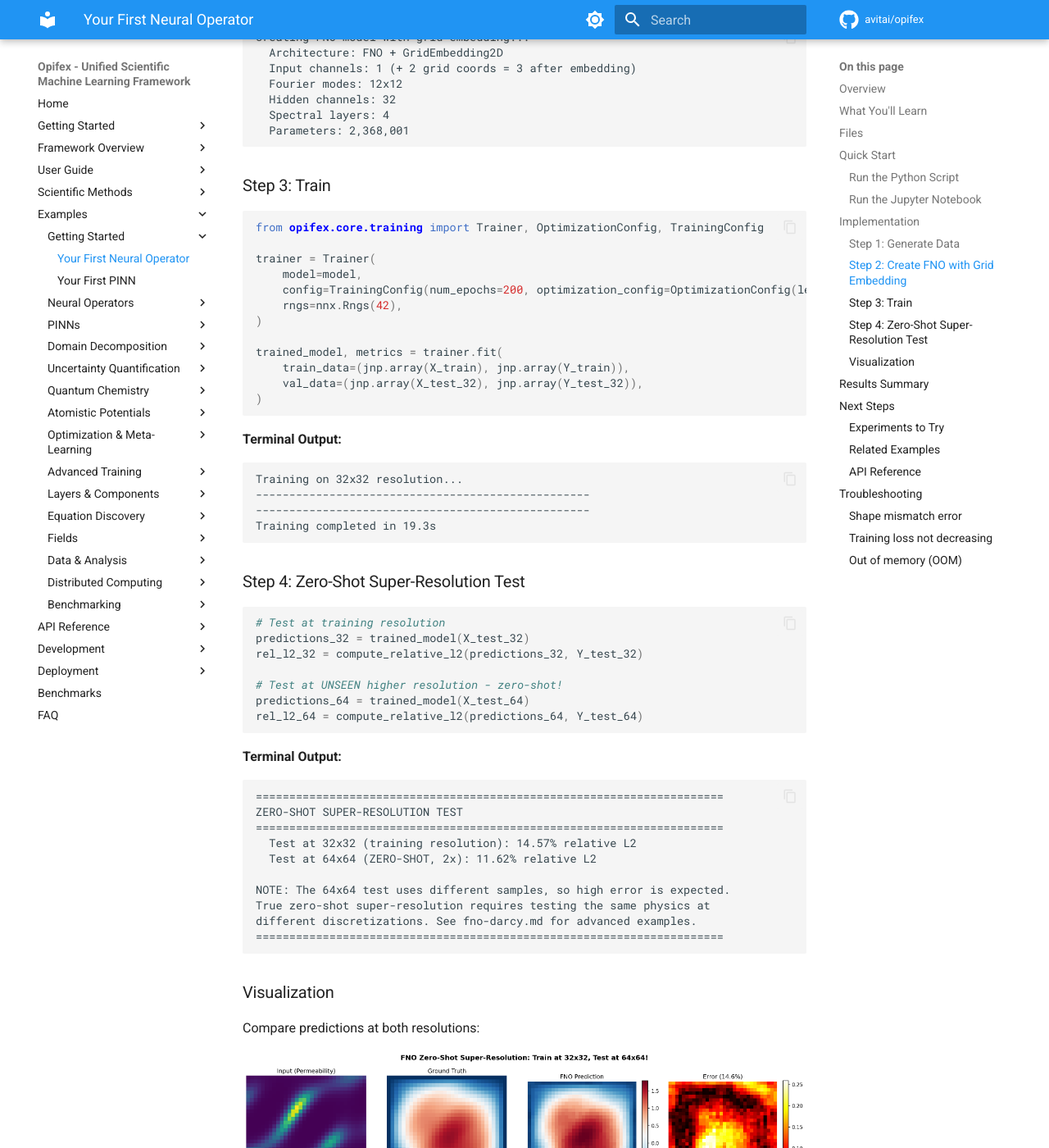
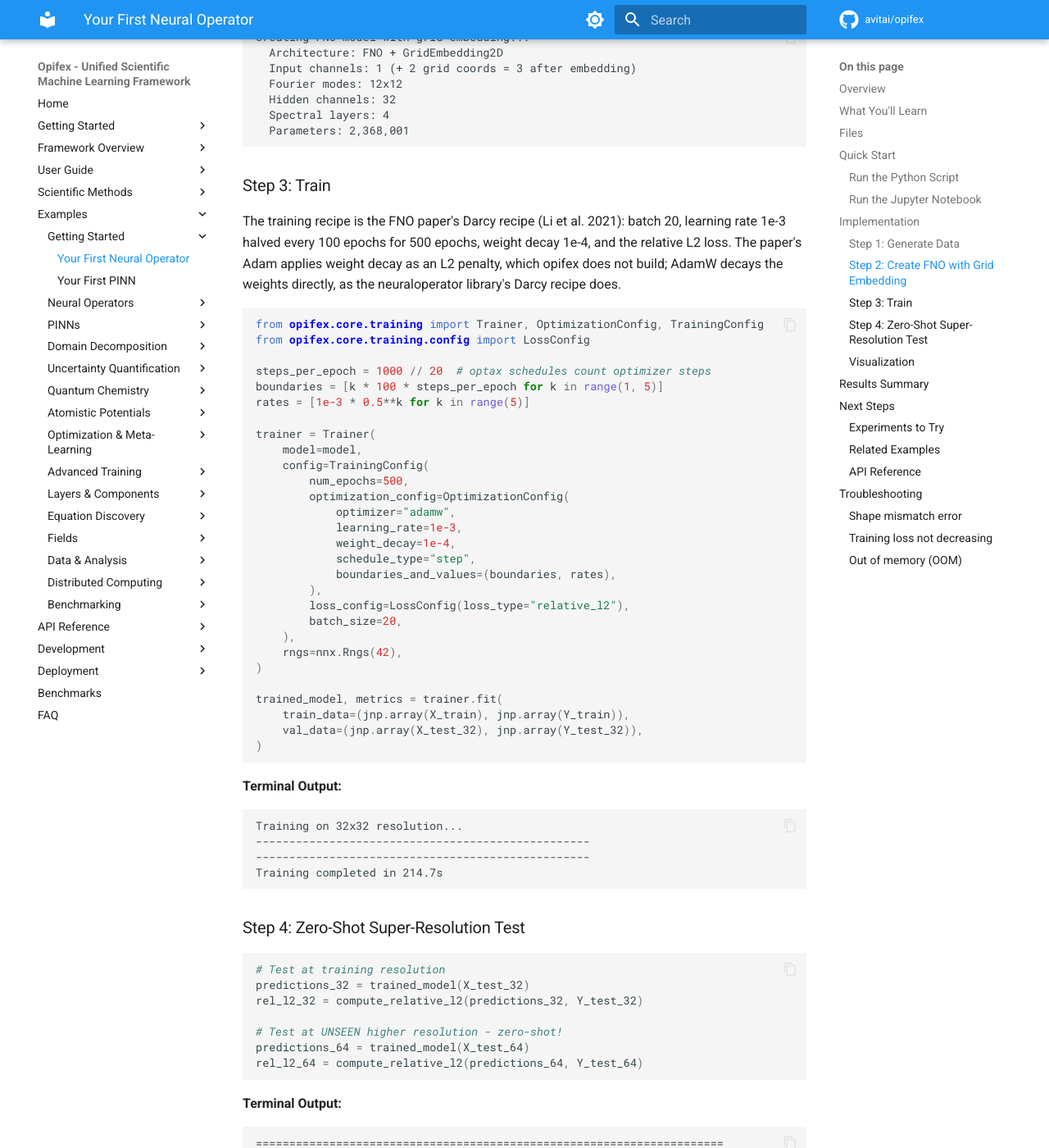
Before and after one commit to avitai/opifex, an MkDocs documentation site: the page built from docs/examples/getting-started/first-neural-operator.md, in a window 1280 px wide and 1400 px high, scrolled down 3107 px. Shown: the whole window at 82% size. Built offline with MkDocs 1.6.1 and Material for MkDocs 9.7.7, drawn with Linux system fonts in a browser that asks for light colours; comment, search, counter and statistics services are not loaded; the version menu is left out; some of the changed text lies outside the part shown.

Commit message:
docs(examples): first-neural-operator page shows the reference-recipe run
The data shapes, the training call, the timings, the errors and the figure come from
the run of b7224f62 on a Modal L4 (1000 training samples, 1.42% relative L2 at 32x32
and 6.43% zero-shot at 64x64), replacing the output of the padded-batch data and the
constant-1e-2 recipe.

````diff
--- a/docs/examples/getting-started/first-neural-operator.md
+++ b/docs/examples/getting-started/first-neural-operator.md
@@ -24,7 +24,7 @@
 
 1. **Generate** Darcy flow data with `generate_darcy()`
 2. **Create** an FNO model with `FourierNeuralOperator` and `GridEmbedding2D`
-3. **Train** with `Trainer.fit()` for 200 epochs
+3. **Train** with `Trainer.fit()` for 500 epochs by the FNO paper's recipe
 4. **Evaluate** zero-shot super-resolution capabilities
 
 ## Files
@@ -90,10 +90,10 @@
 Test resolutions: 32x32, 64x64 (zero-shot)
 
 Loading Darcy flow data...
-  Training data (32x32): X=(1024, 1, 32, 32), Y=(1024, 1, 32, 32)
-  Test data (32x32): X=(200, 1, 32, 32), Y=(200, 1, 32, 32)
-  Test data (64x64): X=(200, 1, 64, 64), Y=(200, 1, 64, 64) <- UNSEEN resolution!
-  Normalization: Y_mean=0.2145, Y_std=0.1557
+  Training data (32x32): X=(1000, 1, 32, 32), Y=(1000, 1, 32, 32)
+  Test data (32x32): X=(100, 1, 32, 32), Y=(100, 1, 32, 32)
+  Test data (64x64): X=(100, 1, 64, 64), Y=(100, 1, 64, 64) <- UNSEEN resolution!
+  Normalization: Y_mean=0.2141, Y_std=0.1557
 ```
 
 ### Step 2: Create FNO with Grid Embedding
@@ -141,12 +141,33 @@
 
 ### Step 3: Train
 
+The training recipe is the FNO paper's Darcy recipe (Li et al. 2021): batch 20, learning rate
+1e-3 halved every 100 epochs for 500 epochs, weight decay 1e-4, and the relative L2 loss. The
+paper's Adam applies weight decay as an L2 penalty, which opifex does not build; AdamW decays
+the weights directly, as the neuraloperator library's Darcy recipe does.
+
 ```python
 from opifex.core.training import Trainer, OptimizationConfig, TrainingConfig
+from opifex.core.training.config import LossConfig
+
+steps_per_epoch = 1000 // 20  # optax schedules count optimizer steps
+boundaries = [k * 100 * steps_per_epoch for k in range(1, 5)]
+rates = [1e-3 * 0.5**k for k in range(5)]
 
 trainer = Trainer(
     model=model,
-    config=TrainingConfig(num_epochs=200, optimization_config=OptimizationConfig(learning_rate=1e-2), batch_size=32),
+    config=TrainingConfig(
+        num_epochs=500,
+        optimization_config=OptimizationConfig(
+            optimizer="adamw",
+            learning_rate=1e-3,
+            weight_decay=1e-4,
+            schedule_type="step",
+            boundaries_and_values=(boundaries, rates),
+        ),
+        loss_config=LossConfig(loss_type="relative_l2"),
+        batch_size=20,
+    ),
     rngs=nnx.Rngs(42),
 )
 
@@ -162,7 +183,7 @@
 Training on 32x32 resolution...
 --------------------------------------------------
 --------------------------------------------------
-Training completed in 19.3s
+Training completed in 214.7s
 ```
 
 ### Step 4: Zero-Shot Super-Resolution Test
@@ -183,8 +204,8 @@
 ======================================================================
 ZERO-SHOT SUPER-RESOLUTION TEST
 ======================================================================
-  Test at 32x32 (training resolution): 14.57% relative L2
-  Test at 64x64 (ZERO-SHOT, 2x): 11.62% relative L2
+  Test at 32x32 (training resolution): 1.42% relative L2
+  Test at 64x64 (ZERO-SHOT, 2x): 6.43% relative L2
 
 NOTE: The 64x64 test uses different samples, so high error is expected.
 True zero-shot super-resolution requires testing the same physics at
@@ -200,8 +221,8 @@
 
 The visualization shows:
 
-- **Row 1 (32x32)**: Training resolution with 14.6% error - model captures the pressure field
-- **Row 2 (64x64)**: Zero-shot test at 2x resolution on different samples (~12% error)
+- **Row 1 (32x32)**: Training resolution with 1.4% error - model captures the pressure field
+- **Row 2 (64x64)**: Zero-shot test at 2x resolution on different samples (6.4% error)
 
 The FNO Prediction column uses the same color scale as Ground Truth for fair comparison.
 
@@ -210,10 +231,10 @@
 | Metric                | Value      |
 |-----------------------|------------|
 | Parameters            | 2,368,001  |
-| Training Time         | 19.3s      |
-| Epochs                | 200        |
-| Test Error (32x32)    | 14.57%     |
-| Test Error (64x64)    | 11.62%     |
+| Training Time         | 214.7s (one L4 GPU) |
+| Epochs                | 500        |
+| Test Error (32x32)    | 1.42%      |
+| Test Error (64x64)    | 6.43%      |
 
 **Note**: The 64x64 test uses different physics samples than training. For true
 zero-shot super-resolution (same sample at different resolutions), see the
@@ -223,7 +244,7 @@
 
 ### Experiments to Try
 
-1. **More epochs**: Train for 50-100 epochs for better accuracy
+1. **Finer training grid**: Train at 64x64 and test zero-shot at 128x128
 2. **Larger model**: Increase `hidden_channels=64` or `modes=16`
 3. **H1 loss**: Add gradient loss for sharper predictions (see advanced examples)
 
````
Also changed, not shown: docs/assets/examples/first_neural_operator/super_resolution.png.
